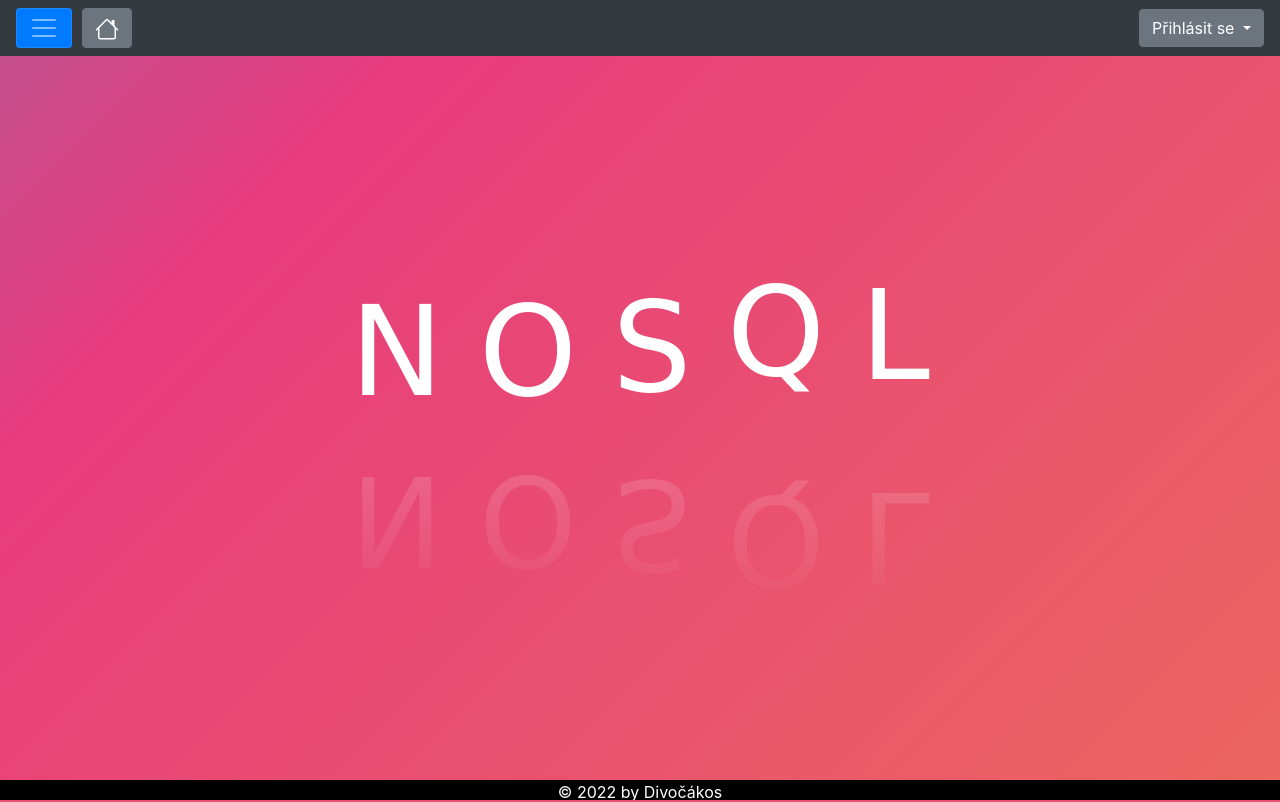
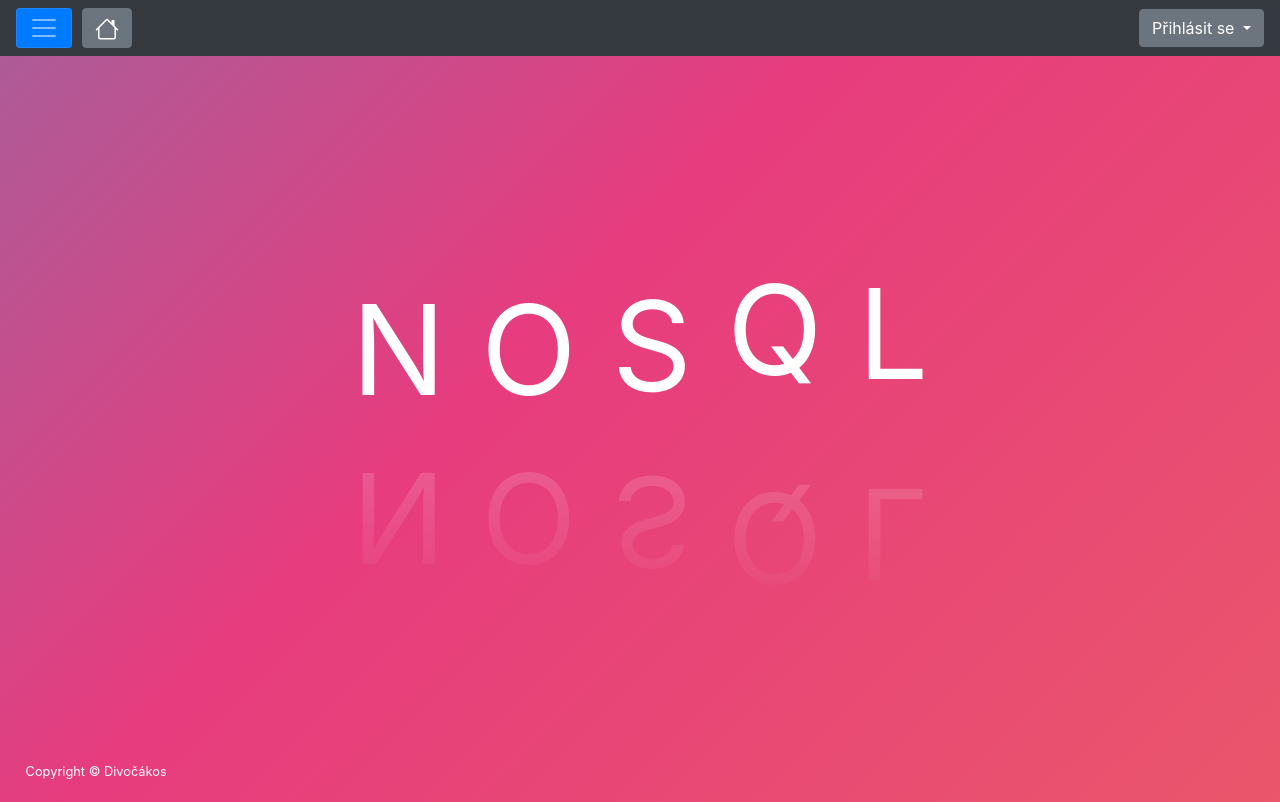
Before and after one commit to matej-kaska/NoSQL, a Flask app: page / in a window 1280 px wide. Run offline with Flask 3, Linux system fonts and the light colour scheme; parts of the project's set-up code (start-up, migrations or seed data) failed here and were passed over.

Commit message:
frontend - nadpis, footer

```diff
--- a/static/css/style.css
+++ b/static/css/style.css
@@ -1,16 +1,23 @@
+html {
+    position: relative;
+    min-height: 100%;
+}
+body {
+    margin-bottom: 60px; /* Margin bottom by footer height */
+}
+
+
 /* FOOTER */
 footer{
-    position: fixed;
-    height: 2.5%;
-    width: 100%;;
+    position: absolute;
     bottom: 0;
-    clear: both;
-    background-color: black;
+    width: 100%;
+    height: 60px;
+    line-height: 60px;
     color: white;
-    float: left;
-    overflow: auto;
-    text-align: center;
-  }
+    text-align: left;
+    padding-left: 2%;
+}
 
 /*WALLPAPER*/
 body {
@@ -57,7 +64,6 @@ span.input-group-text {
   font-size: 125px;
 }
 .waviy span {
-  font-family: 'Alfa Slab One', cursive;
   position: relative;
   display: inline-block;
   color: #fff;
--- a/templates/sablona.html
+++ b/templates/sablona.html
@@ -166,9 +166,8 @@
     <main>{% block main %} {% endblock %}</main>
 
 
-
     <footer>
-    &copy; 2022 by Divočákos
+      <small>Copyright © Divočákos</small>
     </footer>
 
     <script
```
